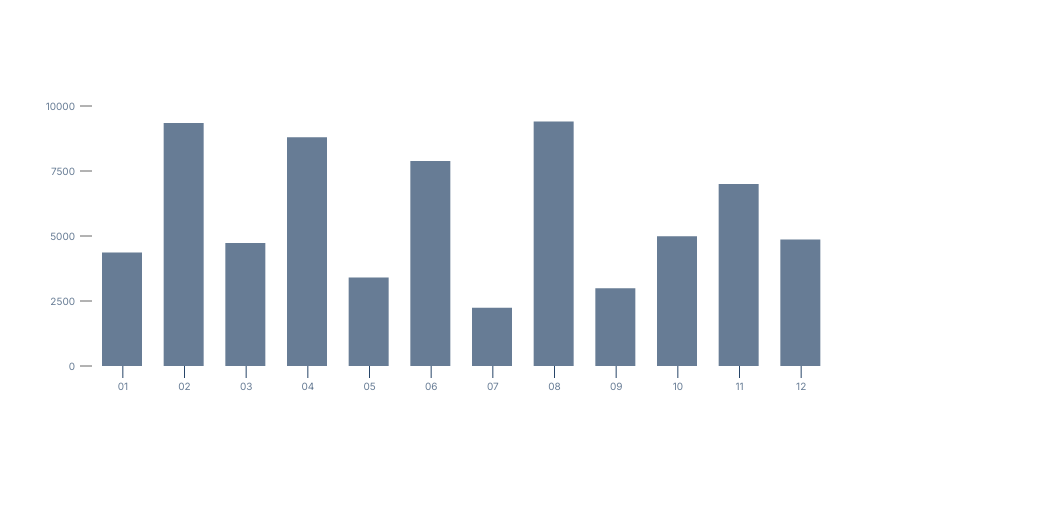
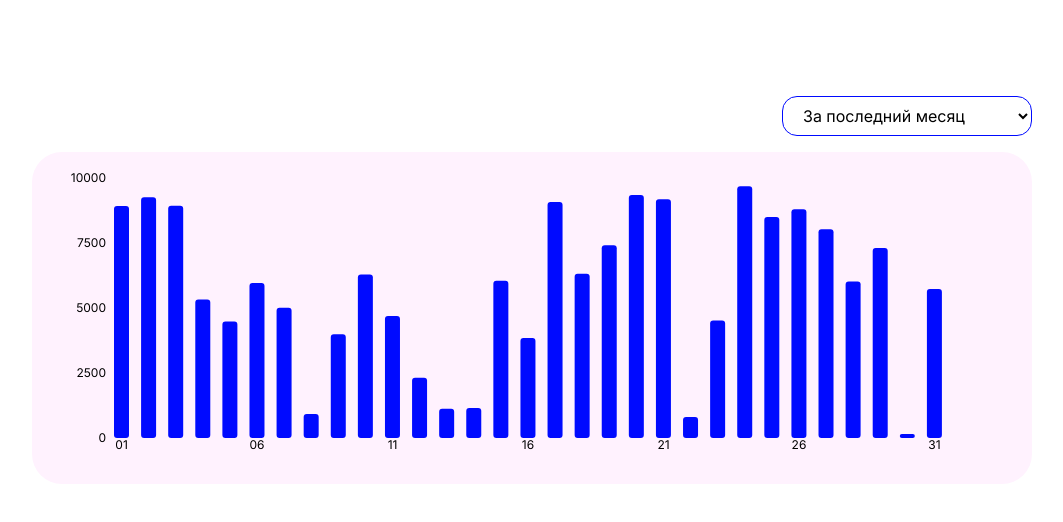
Before and after one commit to Estelelendil/test_Codify_software, a Next.js app: page / in a window 1280 px wide. Shown: the top 522 px of the page, without its empty margins (64-1127 px from the left). Built offline with nearby package versions, Linux system fonts and the light colour scheme.

Commit message:
added `Filter`

```diff
--- /dev/null
+++ b/src/app/components/Filter.tsx
@@ -0,0 +1,25 @@
+import React, { type Dispatch } from "react";
+
+export default function Filter({
+  filter,
+  setFilter,
+}: {
+  filter: "year" | "half_year" | "month";
+  setFilter: Dispatch<"year" | "half_year" | "month">;
+}) {
+  return (
+    <select
+      className="bg-white py-2 px-4 rounded-[15px] border-[1px] border-[#000aff] self-end w-[250px]"
+      onChange={(e) => {
+        console.log("target", e.target.value);
+        setFilter(e.target.value);
+      }}
+    >
+      <option value="month" selected>
+        За последний месяц
+      </option>
+      <option value="half_year">За пол года</option>
+      <option value="year">За год</option>
+    </select>
+  );
+}
--- a/src/app/components/Graph.tsx
+++ b/src/app/components/Graph.tsx
@@ -1,30 +1,51 @@
 "use client";
-import React from "react";
+import React, { useState } from "react";
 import { Bar, BarChart, XAxis, type XAxisProps, YAxis, type YAxisProps } from "recharts";
 
 import { type RechartsGraphData } from "../utils";
 
+import Filter from "./Filter";
+
 const xyProps: XAxisProps & YAxisProps = {
-  axisLine: false,
-  tickSize: 12,
-  tickMargin: 5,
-  tick: { fill: "#274568", opacity: 0.7, fontSize: 10 },
-};
-const graphProps = {
-  fill: "#274568",
-  opacity: "0.7",
-  barSize: 40,
+  tickSize: 0,
+  tick: { fill: "#000000", fontSize: 12 },
 };
 
 export default function Graph({ data }: { data: RechartsGraphData }) {
-  // TODO вынести настройки высоразмеров в пропс
+  const [filter, setFilter] = useState<"year" | "half_year" | "month">("month");
+  const graphProps = {
+    fill: "#000aff",
+
+    barSize: filter === "half_year" ? 40 : filter === "year" ? 30 : 15,
+  };
+
   return (
-    <div>
-      <BarChart data={data.year} height={300} width={800} margin={{ top: 10 }}>
-        <XAxis dataKey="label" stroke="#274568" {...xyProps} />
-        <YAxis {...xyProps} allowDecimals={true} />
-        <Bar isAnimationActive={false} dataKey="data" {...graphProps} />
-      </BarChart>
+    <div className="w-[1000px] flex flex-col items-center gap-4">
+      <Filter filter={filter} setFilter={setFilter} />
+      <div className="bg-[#fff2fe] rounded-[30px] w-[1000px] p-4">
+        <BarChart data={data[filter]} height={300} width={900} margin={{ top: 10 }}>
+          <XAxis
+            // padding={{ bottom: 15 }}
+            axisLine={false}
+            dataKey="label"
+            stroke="#000aff"
+            // strokeDasharray="12 10"
+            // range={[10, 10]}
+            // interval="equidistantPreserveStart"
+            // tickCount={10}
+            // tickSize={30}
+            {...xyProps}
+            interval={filter === "month" ? 4 : 0}
+            // type="number"
+            // domain={[0, "auto"]}
+            // tickCount={5} //
+            // minTickGap={100}
+            // width={15}
+          />
+          <YAxis {...xyProps} axisLine={false} />
+          <Bar isAnimationActive={false} dataKey="data" radius={3} {...graphProps} minPointSize={2} />
+        </BarChart>
+      </div>
     </div>
   );
 }
```
